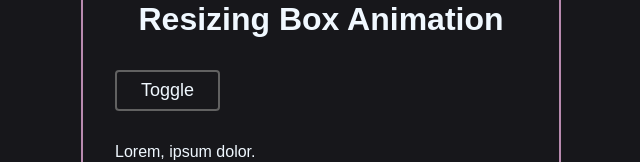
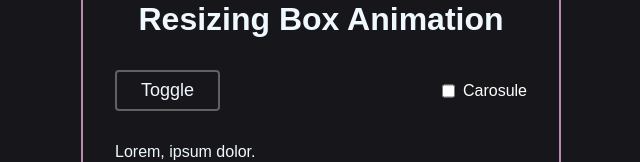
Before and after one commit to al-imam/resizeable-box, a React (Vite) app: page / in a window 1280 px wide. Shown: the part 145-307 px from the top of the page, without its empty margins (319-959 px from the left). Built offline with nearby package versions, Linux system fonts and the light colour scheme.

Commit message:
add new input

```diff
--- a/src/App.tsx
+++ b/src/App.tsx
@@ -13,7 +13,13 @@ function App() {
       <div className={classes.app}>
         <div className={classes.box}>
           <h1> Resizing Box Animation</h1>
-          <button onClick={() => setExpand(expand + 1)}>Toggle</button>
+          <div className={classes.buttonGroup}>
+            <button onClick={() => setExpand(expand + 1)}>Toggle</button>
+            <div className={classes.input}>
+              <input type="checkbox" id="c" />
+              <label htmlFor="c">Carosule</label>
+            </div>
+          </div>
           <ResizeAble>
             {expand % 3 === 2 ? (
               <p>
--- a/src/ResizeAble.tsx
+++ b/src/ResizeAble.tsx
@@ -27,18 +27,15 @@ function ResizeAble({ children }: { children: React.ReactNode }) {
         <motion.div
           key={JSON.stringify(children, circular())}
           initial={{
-            // opacity: 0,
-            x: 444,
+            opacity: 0,
           }}
           animate={{
-            x: 0,
-            // opacity: 1,
-            // transition: { duration: duration / 2, delay: duration / 2 },
+            opacity: 1,
+            transition: { duration: duration / 2, delay: duration / 2 },
           }}
           exit={{
-            x: -444,
-            // opacity: 0,
-            // transition: { duration: duration / 2 },
+            opacity: 0,
+            transition: { duration: duration / 2 },
           }}
           style={{ position: height ? "absolute" : "relative" }}
         >
--- a/src/app.module.css
+++ b/src/app.module.css
@@ -8,6 +8,26 @@
 .p {
   max-width: 30rem;
   margin-inline: auto;
+}
+
+.buttonGroup {
+  display: flex;
+  align-items: center;
+  justify-content: space-between;
+}
+
+.input {
+  display: flex;
+  gap: 0.5rem;
+}
+
+.input input {
+  font-size: 2rem;
+}
+
+.input label {
+  user-select: none;
+  color: white;
 }
 
 .box {
```
